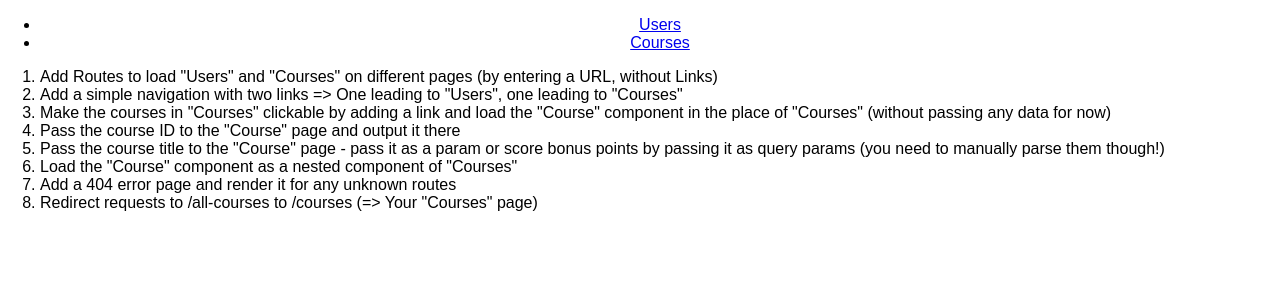
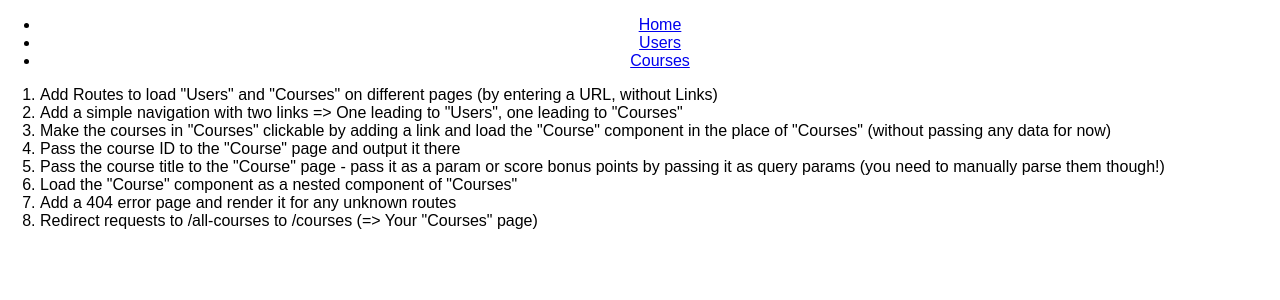
Before and after one commit to patrickniezen/react-course, a React (Create React App) app in the folder assignment3/: page / in a window 1280 px wide. Shown: the top 300 px of the page. Built offline with nearby package versions, Linux system fonts and the light colour scheme.

Commit message:
Added 404 and redirect rule in router.

```diff
--- a/assignment3/src/App.js
+++ b/assignment3/src/App.js
@@ -1,5 +1,5 @@
 import React, { Component } from 'react';
-import { BrowserRouter, Route, Switch } from 'react-router-dom';
+import { BrowserRouter, Route, Switch, Redirect } from 'react-router-dom';
 
 import Courses from './containers/Courses/Courses';
 import Users from './containers/Users/Users';
@@ -12,6 +12,7 @@ class App extends Component {
           <header>
             <nav>
               <ul>
+                <li><a href="/">Home</a></li>
                 <li><a href="/users">Users</a></li>
                 <li><a href="/courses">Courses</a></li>
               </ul>
@@ -32,6 +33,8 @@ class App extends Component {
             } />
             <Route path="/users" component={Users} />
             <Route path="/courses" component={Courses} />
+            <Redirect path="/all-courses" to="/courses" />
+            <Route render={() => <h1>Not found</h1>}/>
           </Switch>
         </div>
       </BrowserRouter>
```
